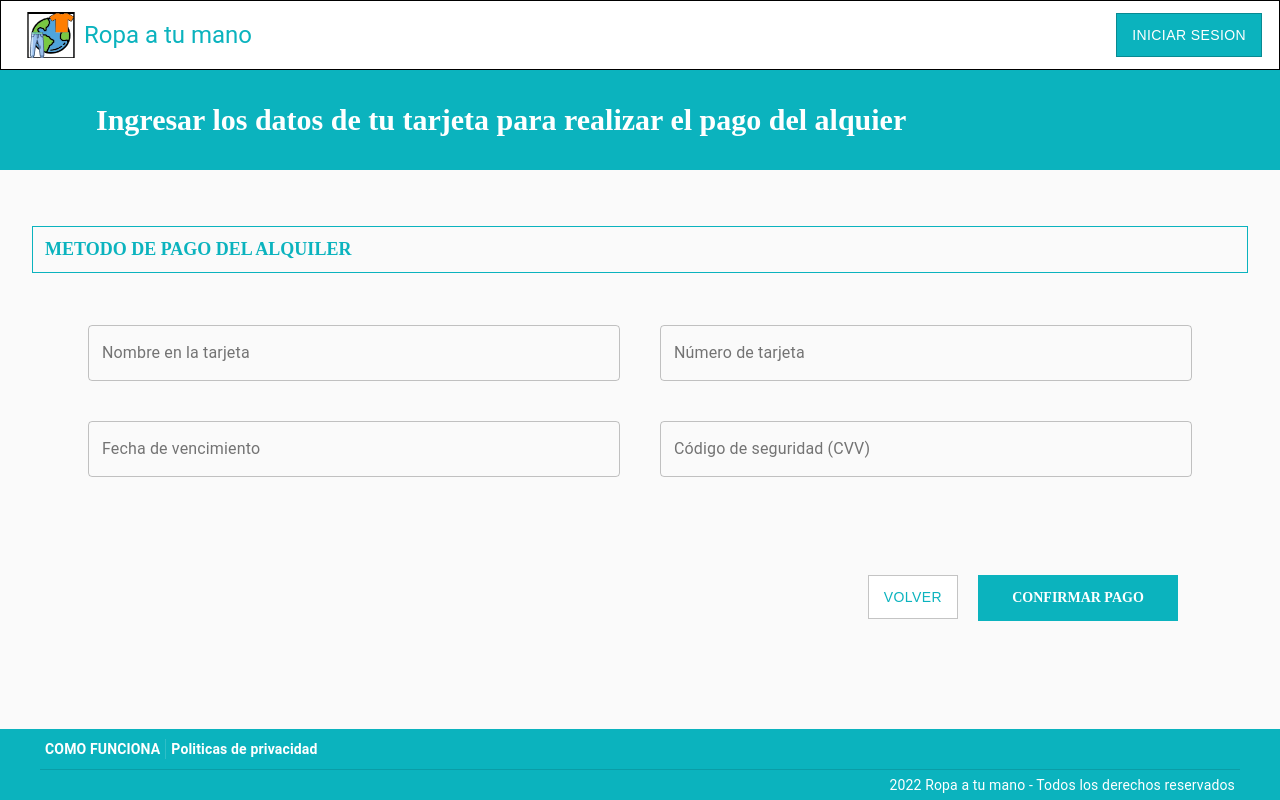
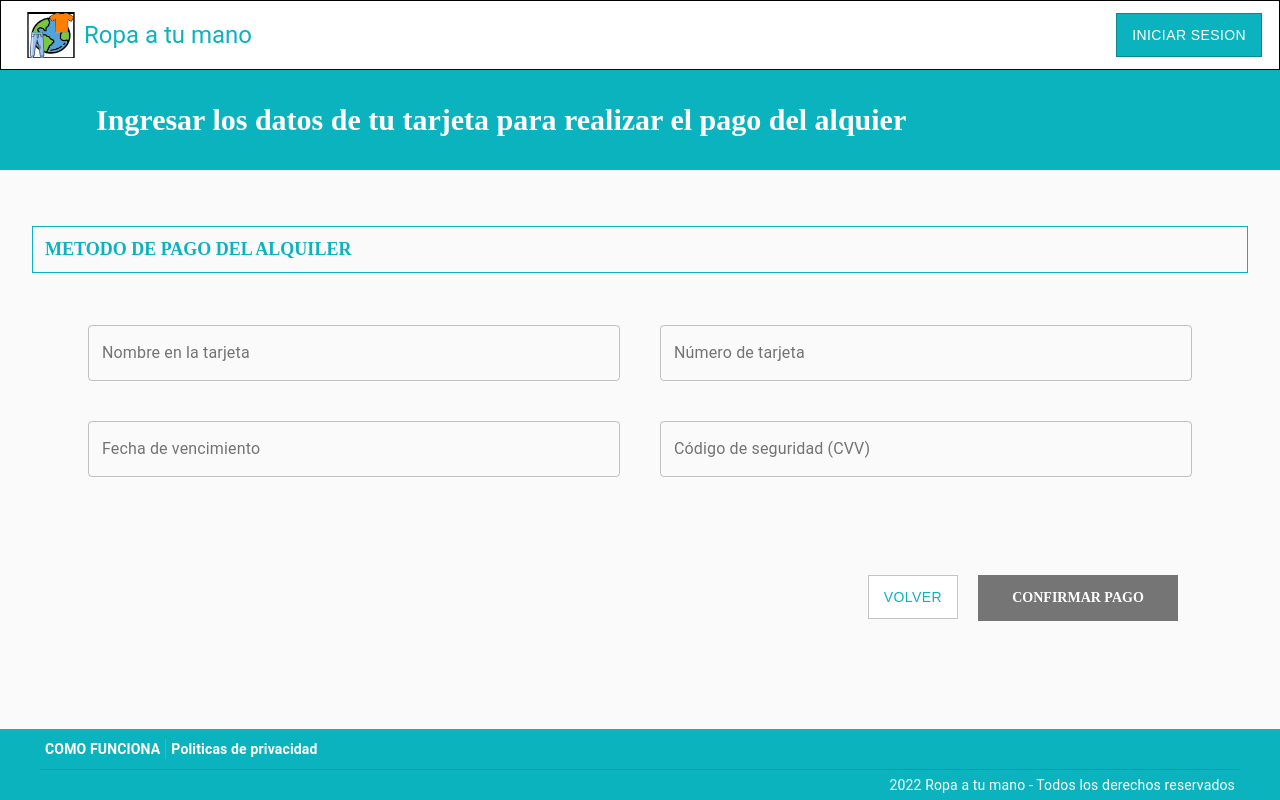
Before and after one commit to ATuMano/Ropa-FE, a React (Create React App) app: page /payment in a window 1280 px wide. Built offline with nearby package versions, Linux system fonts and the light colour scheme; no server answers.

Commit message:
payment-state-button

```diff
--- a/src/app/components/payment/payment.tsx
+++ b/src/app/components/payment/payment.tsx
@@ -47,6 +47,10 @@ const Payment = () => {
   const handleGoBackClick = () => {
     navigate(-1);
   };
+
+const isButtonEnabled = () => {
+  return cardHolder && cardNumber && cardExpiration && cardCVV;
+};
 
   return (
     <>
@@ -107,7 +111,7 @@ const Payment = () => {
             text="CONFIRMAR PAGO"
             onClick={handleConfirmClick}
             isMain={true}
-            disabled={!paymentInitialData}
+            disabled={!isButtonEnabled()}
           />
         </ButtonsContainer>
       </MainSectionContainer>
--- a/src/features/filters/reducers/filter-reducer.ts
+++ b/src/features/filters/reducers/filter-reducer.ts
@@ -11,7 +11,7 @@ import {
 import { FilterTrip } from "../filters.types";
 
 const initialFilter: FilterTrip = {
-  country: "Barcelona",
+  country: "",
   start_trip: "",
   end_trip: ""
 };
```
